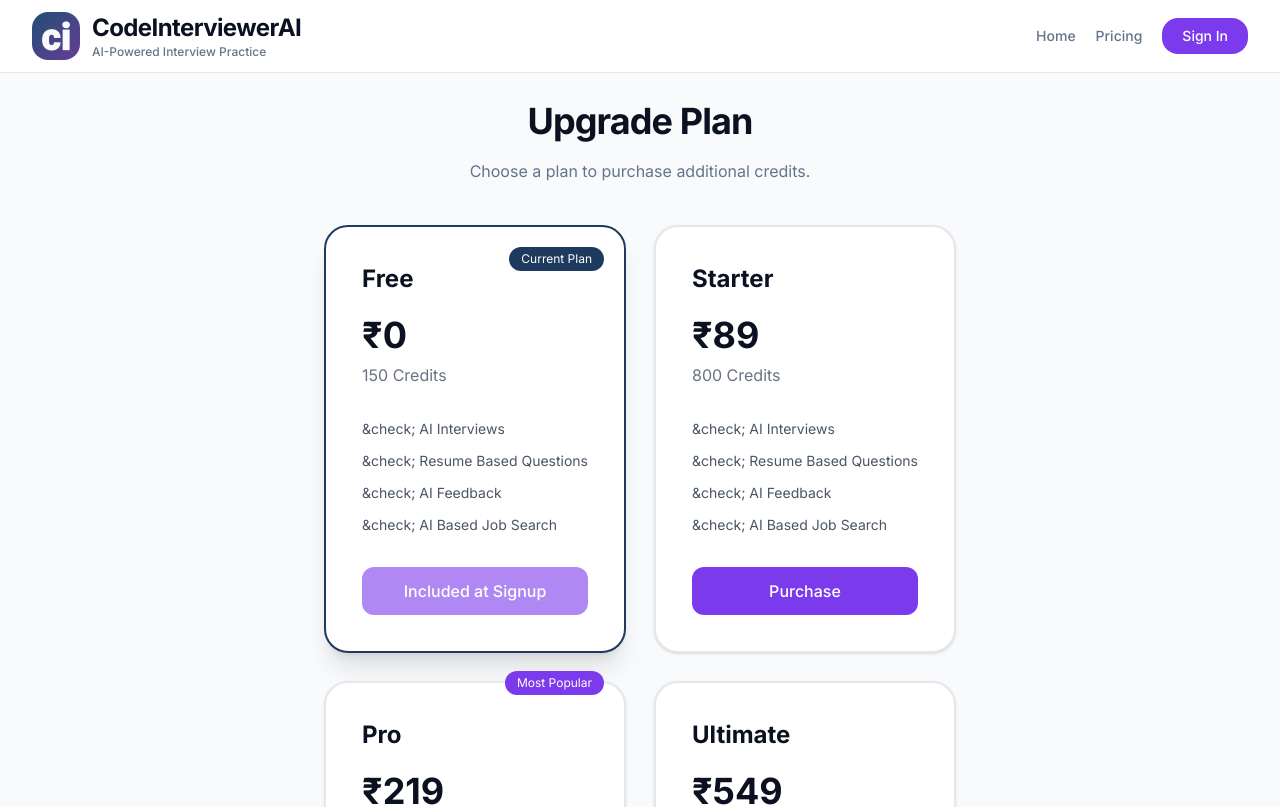
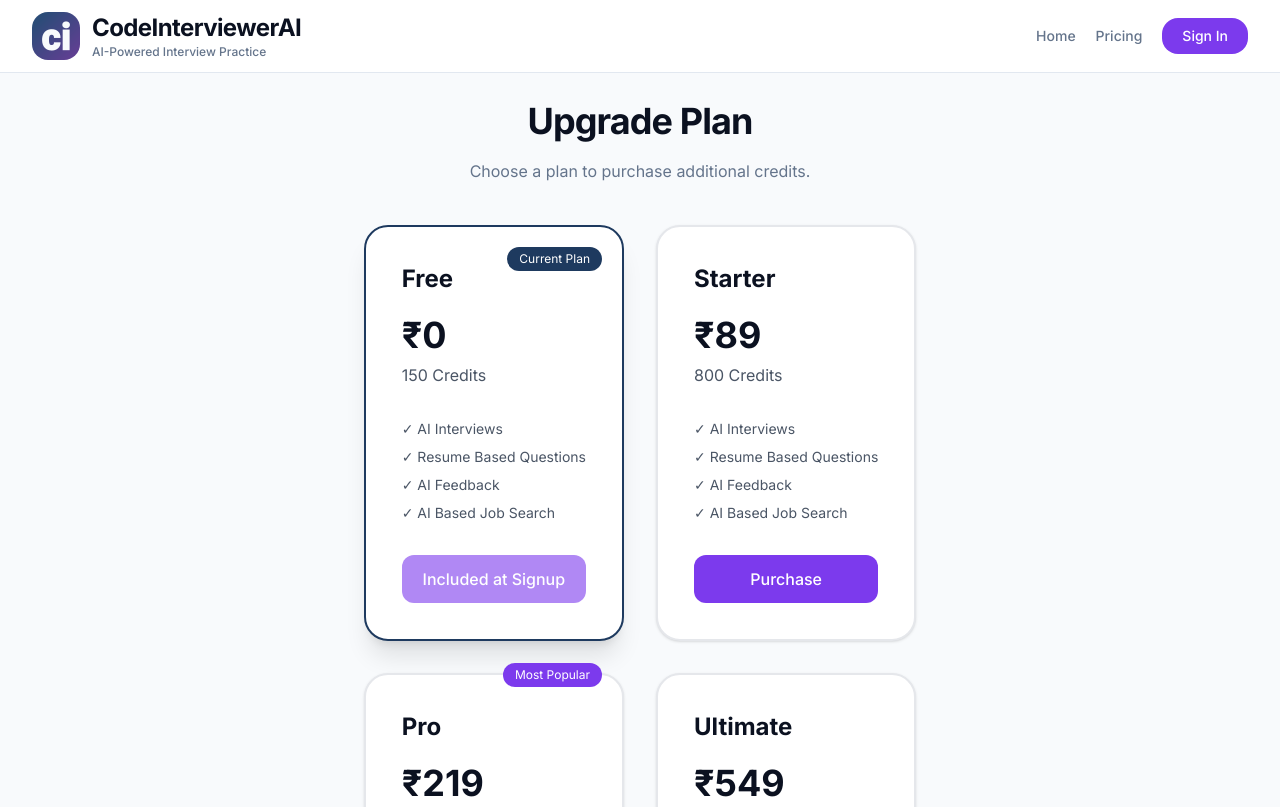
Before and after one commit to Shirsendu1260/ai-mock-interview-platform, a React (Vite) app in the folder client/: page /pricing in a window 1280 px wide. Shown: the top 807 px of the page. Built offline with nearby package versions, Linux system fonts and the light colour scheme; no server answers.

Commit message:
Modify plan card design

```diff
--- a/client/src/components/payment/PlanCard.tsx
+++ b/client/src/components/payment/PlanCard.tsx
@@ -46,13 +46,13 @@ const PlanCard = ({ plan, currentPlan, onSelect }: PlanCardProps) => {
                 <div className="flex h-full flex-col">
                     <h2 className="text-2xl font-bold capitalize">{plan}</h2>
                     <p className="mt-5 text-4xl font-bold">₹{USER_PLANS_CREDITS[plan].price / 100}</p>
-                    <p className="mt-2 text-gray-500">{USER_PLANS_CREDITS[plan].credits} Credits</p>
+                    <p className="mt-2 text-gray-600">{USER_PLANS_CREDITS[plan].credits} Credits</p>
                     <div className="mt-8 flex-1">
-                        <ul className="space-y-3 text-sm text-gray-600">
-                            <li>&check; AI Interviews</li>
-                            <li>&check; Resume Based Questions</li>
-                            <li>&check; AI Feedback</li>
-                            <li>&check; AI Based Job Search</li>
+                        <ul className="space-y-2 text-sm text-gray-600">
+                            <li>&#10003; AI Interviews</li>
+                            <li>&#10003; Resume Based Questions</li>
+                            <li>&#10003; AI Feedback</li>
+                            <li>&#10003; AI Based Job Search</li>
                         </ul>
                     </div>
 
--- a/client/src/pages/Pricing.tsx
+++ b/client/src/pages/Pricing.tsx
@@ -13,7 +13,7 @@ const PaymentPage = () => {
 
     const handlePurchase = (plan: UserPlan) => {
         console.log(plan);
-        const planStrFormatted = plan.charAt(0).toUpperCase + plan.slice(1);
+        const planStrFormatted = plan.charAt(0).toUpperCase() + plan.slice(1);
         const toastId = showLoadingToast('Opening Razorpay payment gateway...');
 
         try {
@@ -40,7 +40,7 @@ const PaymentPage = () => {
                     Upgrade Plan
                 </SectionHeading>
 
-                <div className="mt-10 grid grid-cols-1 md:grid-cols-2 gap-7">
+                <div className="mt-10 grid grid-cols-1 md:grid-cols-2 gap-8">
                     {
                         USER_PLANS.map((plan) => (
                             <PlanCard
```
